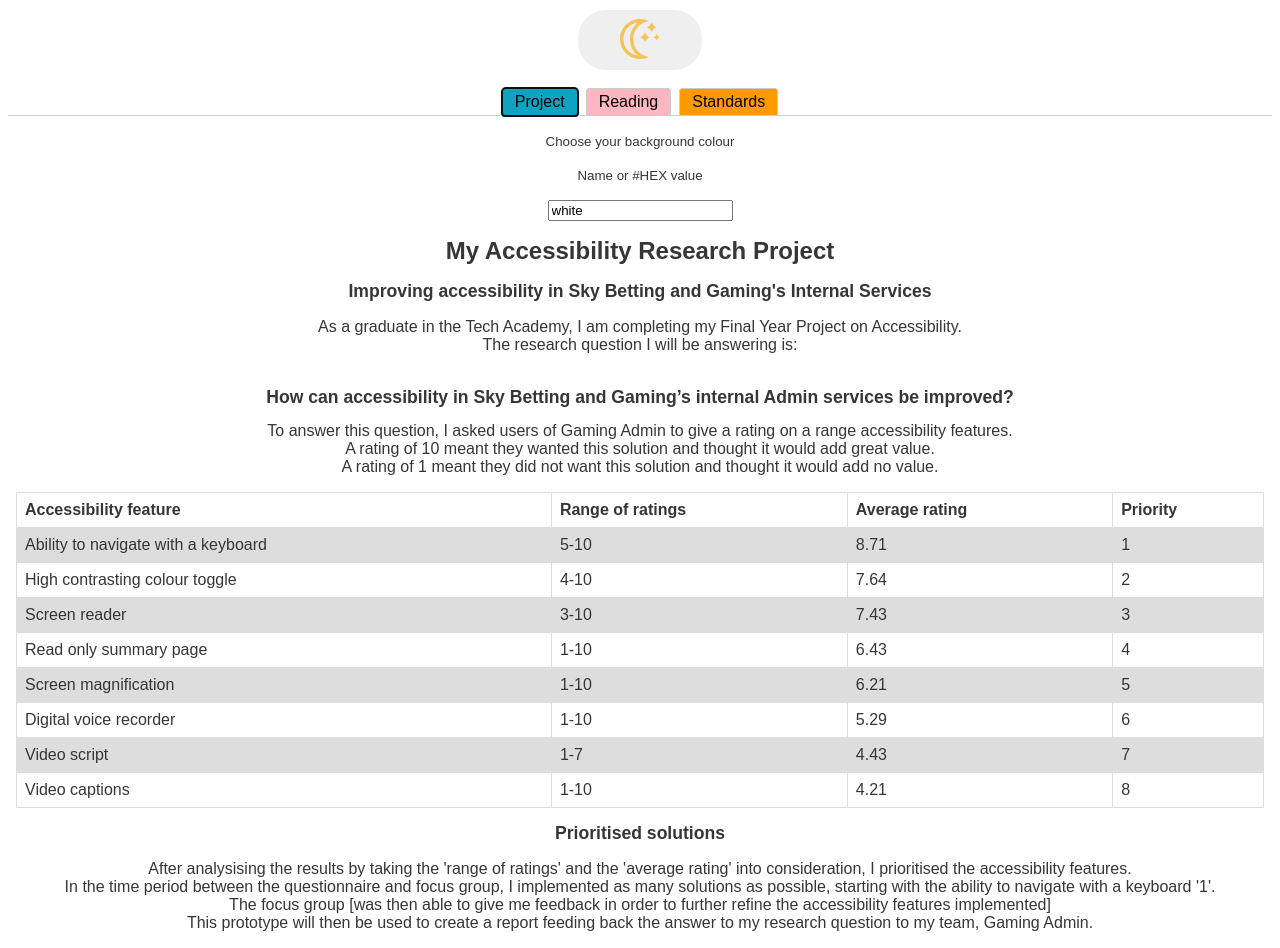
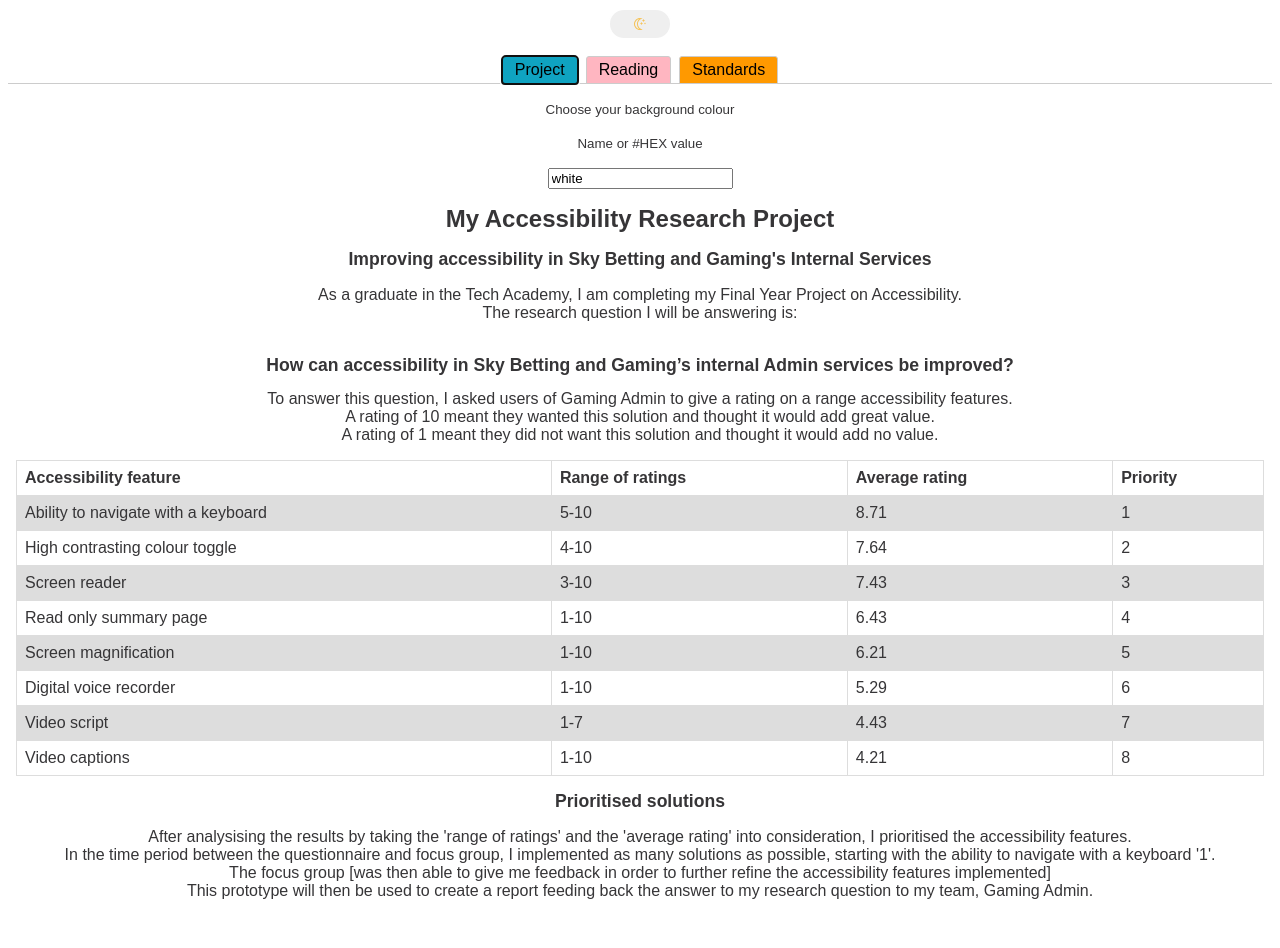
Before and after one commit to AH0909/accessibility-prototype, a React (Create React App) app: page / in a window 1280 px wide. After the commit the page ends 916 px from the top, so only its background shows below. Built offline with nearby package versions, Linux system fonts and the light colour scheme.

Commit message:
styling of the toggle

```diff
--- a/src/App.js
+++ b/src/App.js
@@ -27,7 +27,7 @@
   const themeMode = theme === 'light' ? lightTheme : darkTheme;
 
   return (
-    <ThemeProvider theme={themeMode}>
+    <ThemeProvider tabindex="1" theme={themeMode}>
       <>
         <GlobalStyles />
         <div className="App">
--- a/src/components/darkMode/toggler.js
+++ b/src/components/darkMode/toggler.js
@@ -3,7 +3,6 @@
 import styled from "styled-components";
 
 const Button = styled.button`
-
   border: 2px solid ${({ theme }) => theme.toggleBorder};
   border-radius: 30px;
   cursor: pointer;
@@ -13,26 +12,30 @@
   overflow: hidden;
   padding: 0.5rem;
   position: relative;
-  width: 8rem;
-  height: 4rem;
+  width: 4rem;
+  height: 2rem;
   outline: none;
+  :focus {
+    background-color: #DCFFFF;
+    border: 1px solid #db0700;
+  }
   }
 
 `;
 
 const Sun = styled.svg`
- height: auto;
- width: 2.5rem;
+ height: 100%;
+ width: 1.5rem;
  transition: all 0.7s linear;
 `;
 
 const Moon = styled.svg`
-  height: auto;
-  width: 2.5rem;
+  height: 100%;
+  width: 1.5rem;
   transition: all 0.7s linear;
 `
 
-const Toggle = ({theme,  toggleTheme }) => {
+const Toggle = ({ theme, toggleTheme }) => {
   return (
     <Button onClick={toggleTheme}>
       {theme === "light" ?
```
Also changed, not shown: 1 other file (tests, documents, lock files or other folders). Lines whose indentation alone changed are shown as unchanged.
